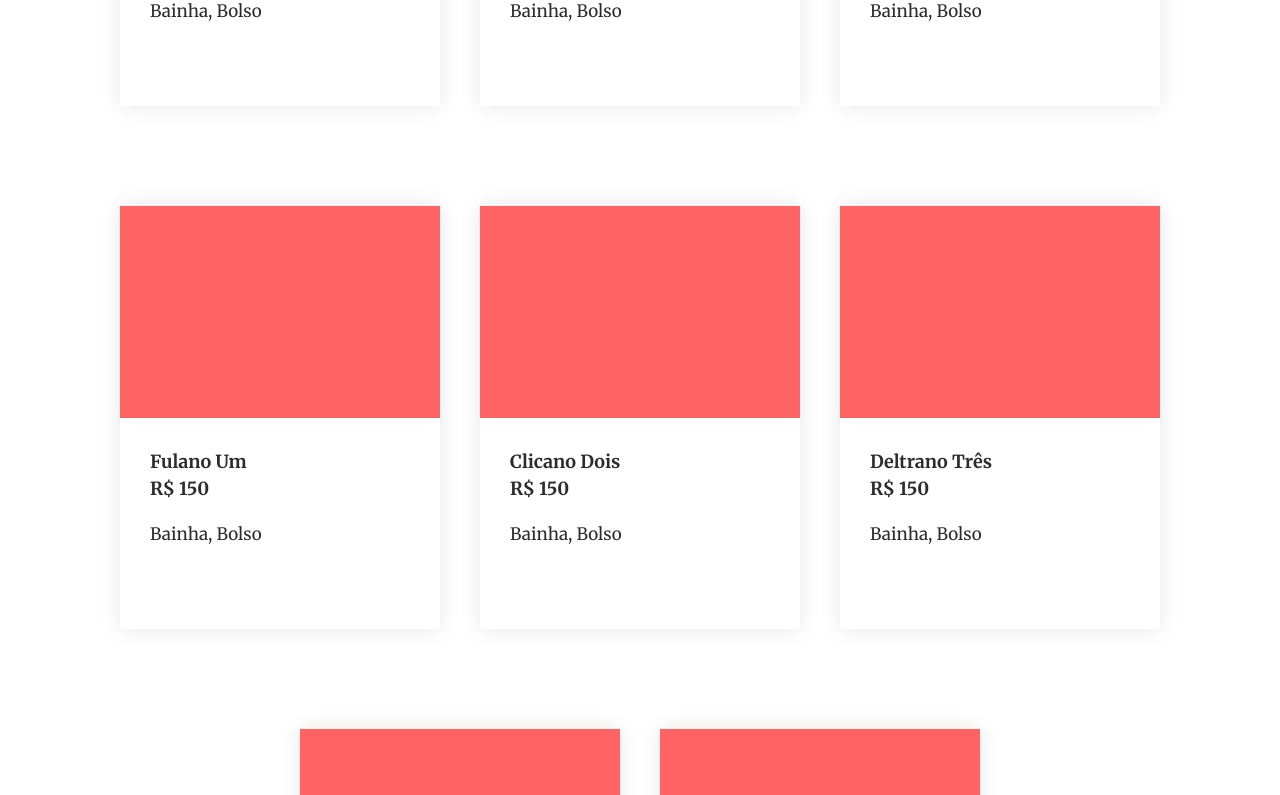
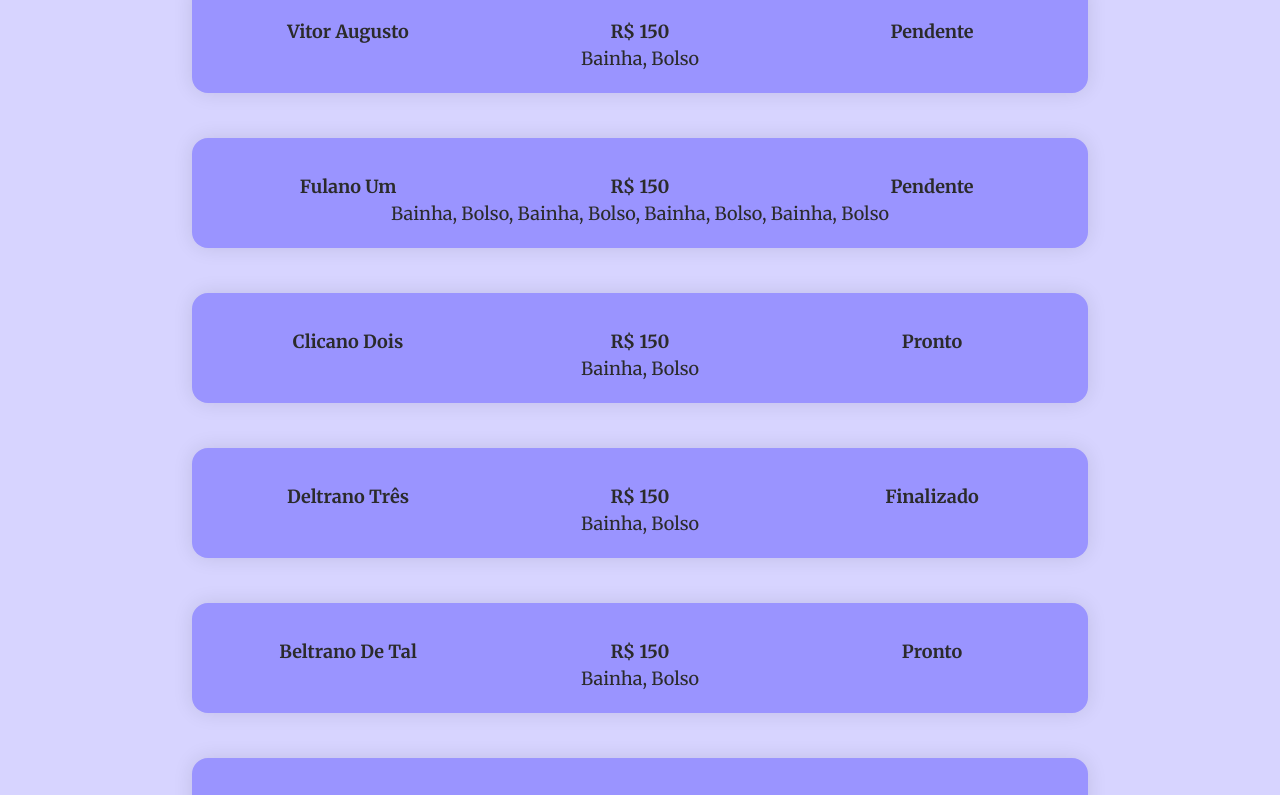
Before and after one commit to FVitorr/trab_bdI_pp, a React (Vite) app: page / in a window 1280 px wide. Shown: the part 980-1775 px from the top of the page. Built offline with nearby package versions, Linux system fonts and the light colour scheme.

Commit message:
Update List Pedidos

```diff
--- a/src/components/Header/index.tsx
+++ b/src/components/Header/index.tsx
@@ -3,17 +3,16 @@ import { Link } from 'react-router-dom';
 
 
 import { Container } from "./styles";
-import Pedidos from "../Pedidos";
 
 const Header: React.FC = () => {
 
   return (
     <Container>
-      <button><Link to="/">PontoPerfeito</Link></button>
+      <Link to="/"><button>PontoPerfeito</button></Link>
         <button>Itens</button>
         <button>Clientes</button>
         <button>Pagamentos</button>
-        <button><Link to="/pedidos">Pedidos</Link></button>
+        <Link to="/pedidos"><button>Pedidos</button></Link>
     </ Container>
   );
 };
--- a/src/components/Header/styles.ts
+++ b/src/components/Header/styles.ts
@@ -18,8 +18,8 @@ export const Container = styled.div`
 
   box-shadow: 0px 0px 20px rgba(0,0,0,0.1);
 
-  >button {
-    >a{
+  >a {
+    >button{
     padding: 8px;
     border-radius: 5%;
 
@@ -55,5 +55,4 @@ export const Container = styled.div`
         background: #594fff;
       }
   }
-}
 `;
--- a/src/components/Main/index.tsx
+++ b/src/components/Main/index.tsx
@@ -3,8 +3,6 @@ import PedidosAbertos from "../PedidosAbertos";
 import Header from "../Header";
 import Footer from "../Footer";
 import InfoPP from "../InfoPP";
-import { Link } from 'react-router-dom';
-
 
 import { Container } from "./styles";
 
--- a/src/components/Pedido/index.tsx
+++ b/src/components/Pedido/index.tsx
@@ -1,26 +1,27 @@
 import React, { useEffect, useState } from "react";
 
-import { Container, InfoPedido, Imagem } from "./styles";
+import { Container, InfoPedido, ItensPedido } from "./styles";
 
 interface Props{
   name: string;
   valor: number;
+  status: string;
   itens: string[];
 }
 
-const Pedido: React.FC<Props> = ({name, valor, itens}) => {
+const Pedido: React.FC<Props> = ({name, valor, itens, status}) => {
   const itensFormatados = itens.join(", ");
 
   return (
     <Container>
-    <Imagem />
     <InfoPedido>
-    <div>
     <p>{name}</p>
     <p>R$ {valor}</p>
-    </div>
+    <p>{status}</p>
+    </InfoPedido>
+    <ItensPedido>
     <p>{itensFormatados}</p>
-    </InfoPedido>
+    </ItensPedido>
     </Container>
   );
 };
--- a/src/components/Pedido/styles.ts
+++ b/src/components/Pedido/styles.ts
@@ -1,51 +1,53 @@
 import styled, {css} from "styled-components";
 
 export const Container = styled.div`
-  margin: 50px 20px;
-  background-color: #FFFFFF;
-  width: 320px;
-  max-width: 320px;
-  height: 423px;
-  max-height: 423px;
+  padding: 15px 0;
+  border-radius: 1rem;
+  margin: 40px 20px 5px 20px;
+  background-color: #9a94ff;
+  width: 70%;
+  max-width: 100%;
+  height: 90%;
+  max-height: 90%;
 
   box-shadow: 0px 0px 20px rgba(0,0,0,0.1);
-  background-color: #FFFFFF;
 
   display: flex;
+  align-items: center;
   flex-direction: column;
 `;
 
-export const Imagem = styled.div`
-    max-height: 50%;
-    height: 50%;
-    background-color: #FF6363;
-`;
 
 export const InfoPedido = styled.div`
+text-align: center;
   width: 100%;
-  padding: 30px;
-  background-color: #FFFFFF;
-  max-height: 50%;
-  height: 50%;
+  padding: 20px;
   gap: 20px;
-
-  display: flex;
-  flex-direction: column;
-  align-items: flex-start;
+  max-height: 0.5rem;
+  display: grid;
+  grid-template-columns: 1fr 1fr 1fr;
   font-size: 17px;
   >p{
     color: #2B2B2B;
-  }
-  >div{
-    color: #2B2B2B;
-    /* display: flex; */
     justify-content: space-between;
-    >p{
-
     margin: 0;
-  }
-
     font-size: 18px;
     font-weight: bold;
   }
 `;
+
+export const ItensPedido = styled.div`
+text-align: center;
+  display: flex;
+  align-items: center;
+  justify-content: center;
+  width: 100%;
+  padding: 20px;
+  max-height: 0.5rem;
+  font-size: 17px;
+  >p{
+    color: #2B2B2B;
+    margin: 0;
+    font-size: 18px;
+  }
+`;
--- a/src/components/Pedidos/styles.ts
+++ b/src/components/Pedidos/styles.ts
@@ -22,13 +22,16 @@ export const Formulario = styled.div`
 
   >p{
     font-size: 3rem;
+    color: #2B2B2B;
   }
 
   >input{
-    width: 80%;
-    padding: 1rem;
-    border-radius: 1rem;
+    min-width: 80%;
+    padding: 1rem 2rem 1rem;
+    border-radius: 0.5rem;
     border: none;
+    background-color:#FFFFFF;
+    color: #2B2B2B;
   }
 
   >div{
--- a/src/components/PedidosAbertos/index.tsx
+++ b/src/components/PedidosAbertos/index.tsx
@@ -5,17 +5,19 @@ import { Container } from "./styles";
 
 const PedidosAbertos: React.FC = () => {
   const itens = ['Bainha', "Bolso"]
+  const itens1 = ['Bainha', "Bolso",'Bainha', "Bolso", 'Bainha', "Bolso",'Bainha', "Bolso"]
+
 
   return (
     <Container>
-    <Pedido name={"Breno Alves"}  valor={150.00} itens={itens}/>
-    <Pedido name={"Augusto Leal"}  valor={150.00} itens={itens}/>
-    <Pedido name={"Vitor Augusto"}  valor={150.00} itens={itens}/>
-    <Pedido name={"Fulano Um"}  valor={150.00} itens={itens}/>
-    <Pedido name={"Clicano Dois"}  valor={150.00} itens={itens}/>
-    <Pedido name={"Deltrano Três"}  valor={150.00} itens={itens}/>
-    <Pedido name={"Beltrano De Tal"}  valor={150.00} itens={itens}/>
-    <Pedido name={"Joaozinho"}  valor={150.00} itens={itens}/>
+    <Pedido name={"Breno Alves"}  valor={150.00} itens={itens} status={"Pronto"}/>
+    <Pedido name={"Augusto Leal"}  valor={150.00} itens={itens} status={"Finalizado"}/>
+    <Pedido name={"Vitor Augusto"}  valor={150.00} itens={itens} status={"Pendente"}/>
+    <Pedido name={"Fulano Um"}  valor={150.00} itens={itens1} status={"Pendente"}/>
+    <Pedido name={"Clicano Dois"}  valor={150.00} itens={itens} status={"Pronto"}/>
+    <Pedido name={"Deltrano Três"}  valor={150.00} itens={itens} status={"Finalizado"}/>
+    <Pedido name={"Beltrano De Tal"}  valor={150.00} itens={itens} status={"Pronto"}/>
+    <Pedido name={"Joaozinho"}  valor={150.00} itens={itens} status={"Finalizado"}/>
     </Container>
   );
 };
--- a/src/components/PedidosAbertos/styles.ts
+++ b/src/components/PedidosAbertos/styles.ts
@@ -2,7 +2,7 @@ import styled, {css} from "styled-components";
 
 export const Container = styled.div`
   width: 100%;
-  background-color: #FFFFFF;
+  background-color: #D7D4FF;
 
   display: flex;
   justify-content: center;
```
